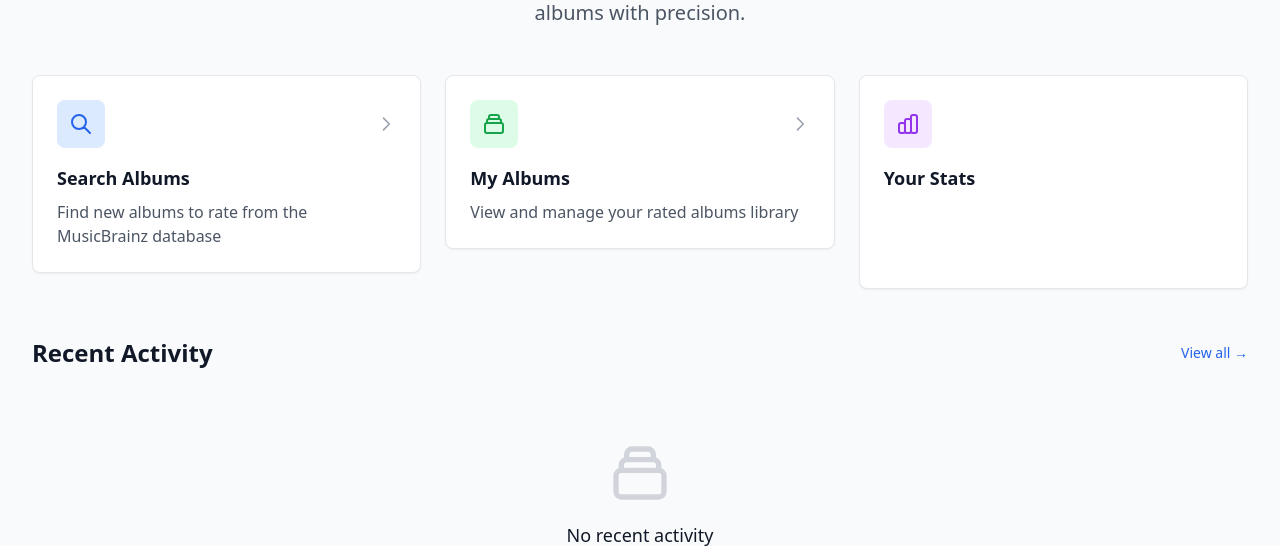
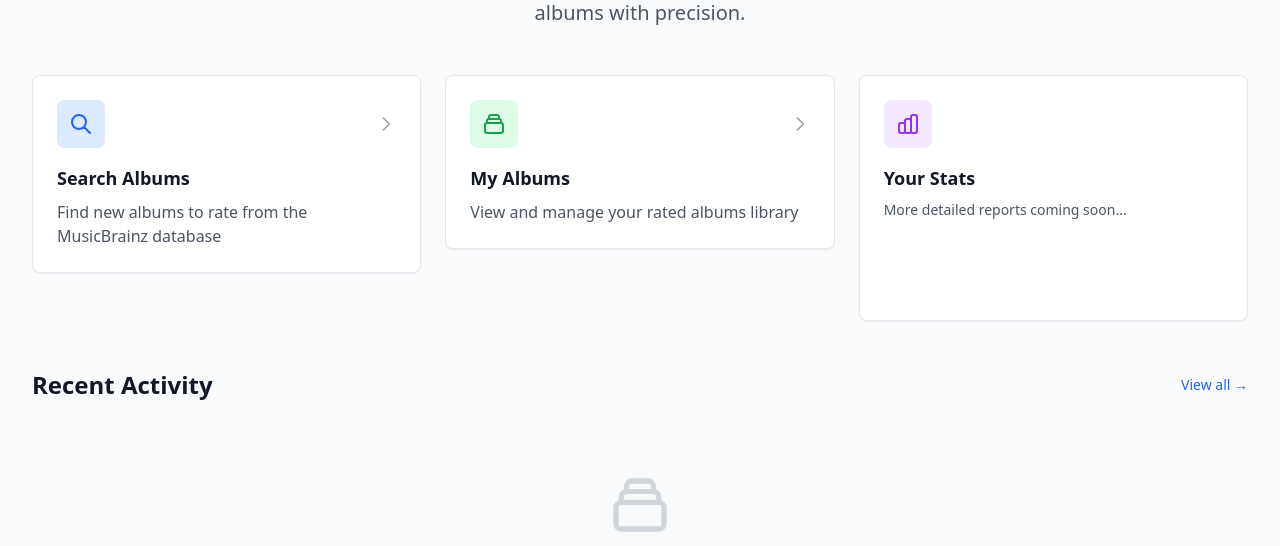
Before and after one commit to trevordavies095/Tracklist, a FastAPI app: page / in a window 1280 px wide. Shown: the part 182-728 px from the top of the page. Run offline with FastAPI, Linux system fonts and the light colour scheme; data that the repository does not hold is empty; some libraries are stand-ins or nearby versions.

Commit message:
Added coming soon to stats

```diff
--- a/templates/index.html
+++ b/templates/index.html
@@ -63,12 +63,15 @@
                     </div>
                 </div>
                 <h3 class="text-lg font-semibold text-gray-900 mb-2">Your Stats</h3>
-                <div id="user-stats" class="text-gray-600">
-                    <!-- Stats will be loaded via HTMX -->
-                    <div class="space-y-2">
-                        <div class="loading-skeleton h-4 w-24"></div>
-                        <div class="loading-skeleton h-4 w-20"></div>
-                        <div class="loading-skeleton h-4 w-28"></div>
+                <div class="text-gray-600">
+                    <p class="text-sm mb-3">More detailed reports coming soon...</p>
+                    <div id="user-stats">
+                        <!-- Stats will be loaded via HTMX -->
+                        <div class="space-y-2">
+                            <div class="loading-skeleton h-4 w-24"></div>
+                            <div class="loading-skeleton h-4 w-20"></div>
+                            <div class="loading-skeleton h-4 w-28"></div>
+                        </div>
                     </div>
                 </div>
             </div>
```
Also changed, not shown: 1 other file.
